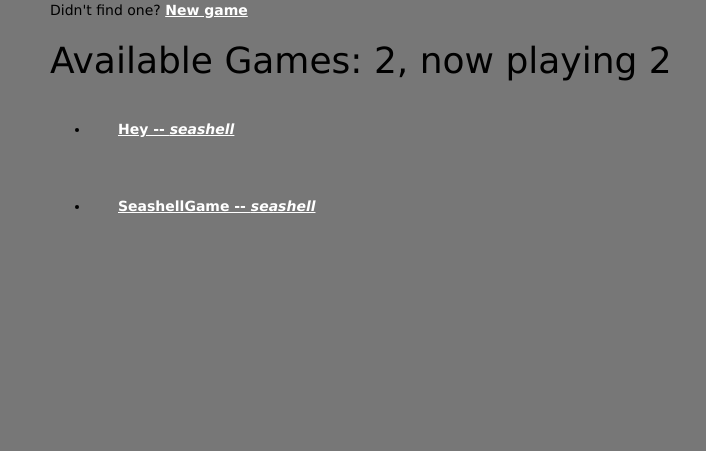
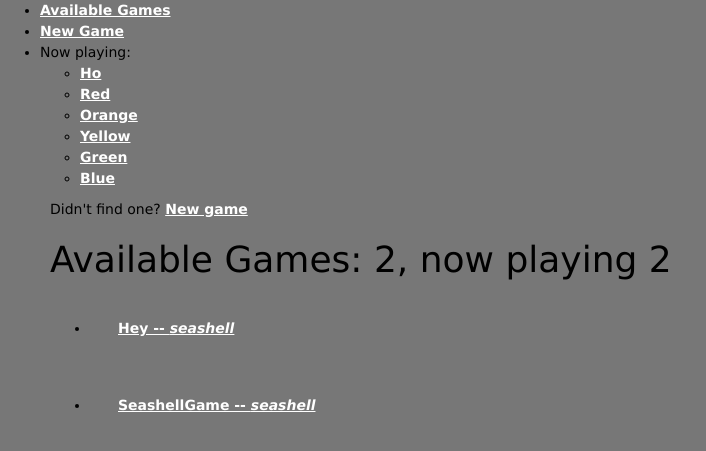
Before and after one commit to apofis96/The_777stones, a Django app: page /game/ in a window 1280 px wide. Shown: the part 59-510 px from the top of the page, without its empty margins (0-706 px from the left). Run offline with Django 3.2, Linux system fonts and the light colour scheme; a user stored in the database is signed in; data comes from the database, SQL or seed files in the repository; both versions use the stored data as it was after the commit; some libraries are stand-ins or nearby versions.

Commit message:
Реализован механизм игры

```diff
--- a/game/views.py
+++ b/game/views.py
@@ -20,8 +20,10 @@ from django.contrib.auth.models import User
 def game(request):
     games = Game.objects.filter(Q(secondPlayerID__isnull=True), isPublic=True, isCompleted=False)
     games = games.exclude(ownerID=request.user)
+    activeGames = Game.objects.filter(Q(isCompleted=False) and (Q(ownerID=request.user) | Q(secondPlayerID=request.user)))
     return render(
-        request, 'game/game.html', {'games': games,
+        request, 'game/game.html', {'userGames': activeGames,
+                                    'games': games,
                                     'allgamesstats': {
                                         'available': games.count(),
                                         'inProgress': Game.objects.filter(Q(secondPlayerID__isnull=False),
@@ -47,8 +49,10 @@ def newGame(request):
 @login_required()
 def joinGame(request):
     id = request.GET.get("id")
-    games = Game.objects.filter(~Q(ownerID=request.user.id,), isCompleted=False, secondPlayerID=None, pk=id)
+    games = Game.objects.filter(isCompleted=False, pk=id)
     if games[0]:
+        request.session.modified = True
+        request.session['game'] = {}
         request.session['game']['gameID'] = id
         request.method = request.POST
         return redirect('Active Game')
@@ -76,7 +80,8 @@ def playGame(request):
     else:
         if currGame.secondPlayerID == request.user:
             move = request.POST.get('move')
-            if moves.count() == 0 or moves[:1].first().secondPlayerMove is not None:
+            if moves.count() == 0 or \
+                    (moves[:1].first().secondPlayerMove is not None and moves[:1].first().ownerMove is not None):
                 newMove = GameMove()
                 newMove.gameID = currGame
                 newMove.moveNo = moves.count()
@@ -86,7 +91,8 @@ def playGame(request):
                 moves[:1].first().secondPlayerMove = move
         elif currGame.ownerID == request.user:
             move = request.POST.get('move')
-            if moves.count() == 0 or moves[:1].first().ownerMove is not None:
+            if moves.count() == 0 or \
+                    (moves[:1].first().secondPlayerMove is not None and moves[:1].first().ownerMove is not None):
                 newMove = GameMove()
                 newMove.gameID = currGame
                 newMove.moveNo = moves.count()
@@ -94,6 +100,8 @@ def playGame(request):
                 newMove.save()
             else:
                 moves[:1].first().ownerMove = move
+        else:
+            return redirect('All Games')
     owScore = 0; secScore = 0
     for move in moves:
         if move.ownerMove == 's':
@@ -116,8 +124,6 @@ def playGame(request):
     currGame.save()
     params['isApproved'] = moves.count() #currGame.secondPlayerID != None
     return render(request, 'game/activeGame.html', params)
-
-
 
 
 @login_required()
--- /dev/null
+++ b/templates/base_gamewindow.html
@@ -0,0 +1,21 @@
+{% extends "base_generic.html" %}
+
+{% block aside %}
+    <aside>
+    <ul>
+    <li><a href="{% url 'All Games' %}">Available Games</a></li>
+    <li><a href="{% url 'New Game' %}">New Game</a></li>
+    <li>Now playing:
+        <ul>
+            {% if userGames.count != 0 %}
+                {% for game in userGames %}
+                    <li><a href="{% url 'Join Game' %}?id={{ game.id }}">{{ game.gameName }}</a></li>
+                {% endfor %}
+            {% else %}
+            <li>Sorry, no games!</li>
+            {% endif %}
+        </ul>
+    </li>
+    </ul>
+    </aside>
+{% endblock %}
--- a/templates/base_generic.html
+++ b/templates/base_generic.html
@@ -30,6 +30,7 @@
           <li><a href="{% url 'Games Stats' %}">Stats</a></li>
       </ul>
       </nav>
+      {% block aside %}{% endblock %}
       <main>
       {% block content %}{% endblock %}
       </main>
--- a/templates/game/activeGame.html
+++ b/templates/game/activeGame.html
@@ -1,4 +1,4 @@
-{% extends "base_generic.html" %}
+{% extends "base_gamewindow.html" %}
 
 {% block title %}{% if isApproved %}Game!{% else %}Join first!{% endif %}{% endblock %}
 
--- a/templates/game/game.html
+++ b/templates/game/game.html
@@ -1,4 +1,4 @@
-{% extends "base_generic.html" %}
+{% extends "base_gamewindow.html" %}
 {% block title %}All Games{% endblock %}
 {% block content %}
     {% if games.count > 0 %}
```
Also changed, not shown: db.sqlite3, 1 other file.
